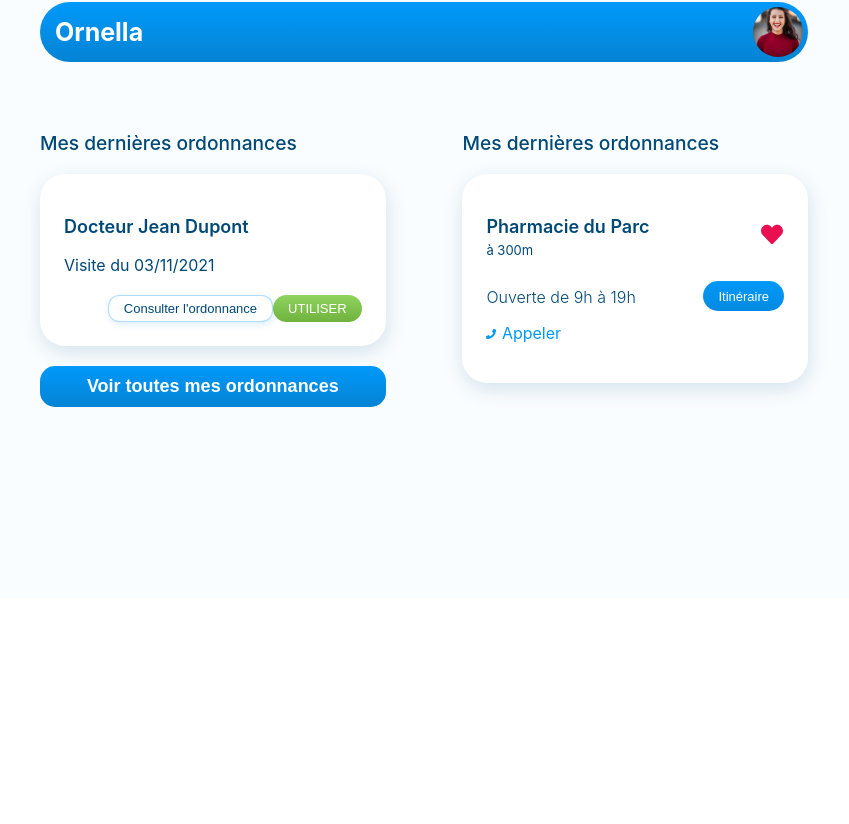
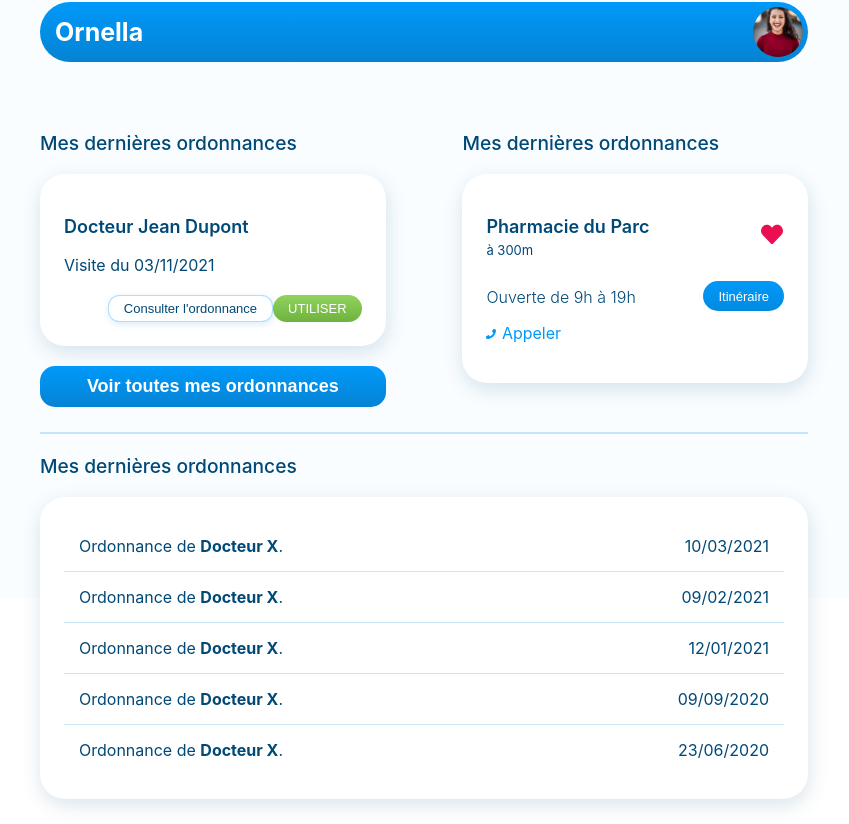
Before and after one commit to Mackee-Health/react-app, a Next.js app: page /home in a window 1280 px wide. Shown: the part 202-1026 px from the top of the page, without its empty margins (216-1065 px from the left). Before the commit the page ends 800 px from the top, so only its background shows below. Built offline with nearby package versions, Linux system fonts and the light colour scheme.

Commit message:
Add prescriptions List

```diff
--- a/app/styles/Home.module.css
+++ b/app/styles/Home.module.css
@@ -77,6 +77,51 @@
   display: flex;
   flex-wrap: wrap;
   justify-content: space-between;
+}
+
+.prescriptionsList {
+  width: 100%;
+  margin-bottom: 25px;
+}
+
+.prescriptionsList hr {
+  margin-top: 25px;
+  border: 0.5px solid rgba(5, 131, 211, 0.2);
+}
+
+.prescriptionsList .headerText {
+  color: #004977;
+  font-weight: 500;
+  font-size: larger;
+}
+
+.prescriptionsTable {
+  width: 100%;
+  border-collapse: collapse;
+  border-spacing: 15px;
+  padding: 15px;
+}
+
+.prescriptionsTable tr {
+  width: 100%;
+  border-bottom: 0.5px solid rgba(5, 131, 211, 0.2);
+  padding: 15px;
+  color: #004977;
+  ;
+}
+
+.prescriptionsTable tr:last-child {
+  border-bottom: none;
+}
+
+.prescriptionsTable td {
+  /* border: 1px solid black; */
+  width: 50%;
+  padding: 15px;
+}
+
+.prescriptionsTable .date {
+  text-align: end;
 }
 
 .buttonContainer {
--- a/pages/home.tsx
+++ b/pages/home.tsx
@@ -13,7 +13,7 @@ export default function Home() {
             <Header name={"Mon espace MonOrdo"} />
             <main className={styles.main}>
                 <ProfileCard name={"Ornella"} />
-                <div className={styles.prescriptions}>
+                <section className={styles.prescriptions}>
                     <p className={styles.headerText}>Mes dernières ordonnances</p>
                     <div className={styles.card}>
                         <p className={styles.title}>Docteur Jean Dupont</p>
@@ -24,9 +24,9 @@ export default function Home() {
                         </section>
                     </div>
                     <button className={styles.more}>Voir toutes mes ordonnances</button>
-                </div>
+                </section>
 
-                <div className={styles.pharmacies}>
+                <section className={styles.pharmacies}>
                     <p className={styles.headerText}>Mes dernières ordonnances</p>
                     <div className={styles.card}>
                         <div className={styles.header}>
@@ -44,7 +44,36 @@ export default function Home() {
                             <button className={styles.destination}>Itinéraire</button>
                         </div>
                     </div>
-                </div>
+                </section>
+
+                <section className={styles.prescriptionsList}>
+                    <hr />
+                    <p className={styles.headerText}>Mes dernières ordonnances</p>
+                    <div className={styles.card}>
+                        <table className={styles.prescriptionsTable}>
+                            <tr>
+                                <td>Ordonnance de <b>Docteur X</b>.</td>
+                                <td className={styles.date}>10/03/2021</td>
+                            </tr>
+                            <tr>
+                                <td>Ordonnance de <b>Docteur X</b>.</td>
+                                <td className={styles.date}>09/02/2021</td>
+                            </tr>
+                            <tr>
+                                <td>Ordonnance de <b>Docteur X</b>.</td>
+                                <td className={styles.date}>12/01/2021</td>
+                            </tr>
+                            <tr>
+                                <td>Ordonnance de <b>Docteur X</b>.</td>
+                                <td className={styles.date}>09/09/2020</td>
+                            </tr>
+                            <tr>
+                                <td>Ordonnance de <b>Docteur X</b>.</td>
+                                <td className={styles.date}>23/06/2020</td>
+                            </tr>
+                        </table>
+                    </div>
+                </section>
             </main>
         </div>
     )
```
